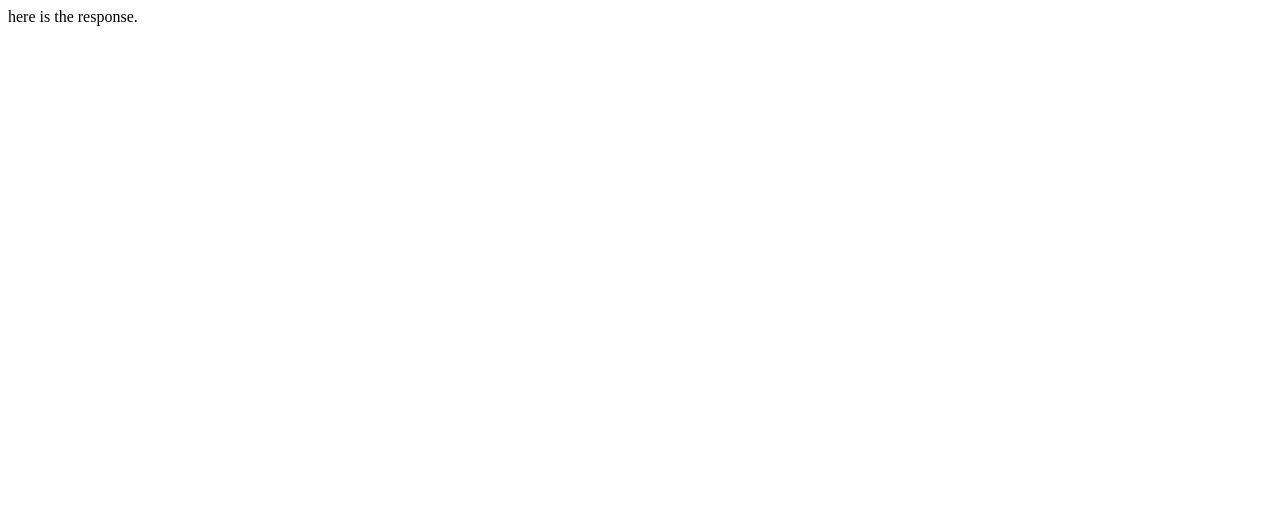
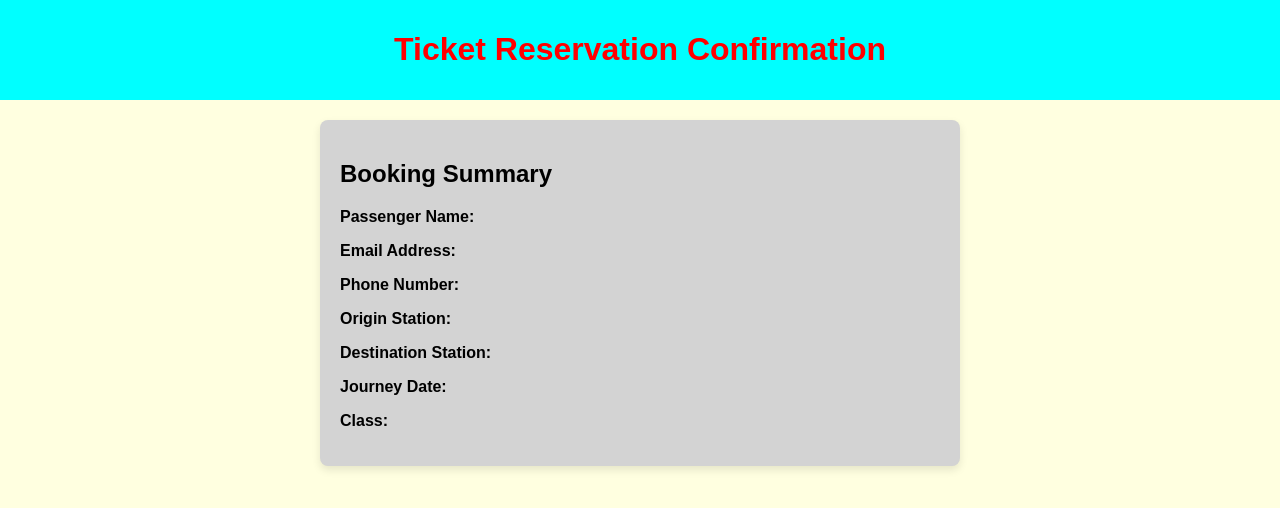
Before and after one commit to satyam-boy/railway, a plain HTML site: page response.html in a window 1280 px wide. Drawn offline with Linux system fonts and the light colour scheme.

Commit message:
Update response.html
m

```diff
--- a/response.html
+++ b/response.html
@@ -3,9 +3,61 @@
 <head>
     <meta charset="UTF-8">
     <meta name="viewport" content="width=device-width, initial-scale=1.0">
-    <title>Document</title>
+    <title>Ticket Reservation Response</title>
+    <style>
+        body {
+            font-family: Arial, sans-serif;
+            margin: 0;
+            padding: 0;
+            background-color: lightyellow;
+        }
+        header {
+            background-color: cyan;
+            color: red;
+            padding: 10px 20px;
+            text-align: center;
+        }
+        .response-container {
+            max-width: 600px;
+            margin: 20px auto;
+            padding: 20px;
+            background: lightgray;
+            box-shadow: 0 4px 8px rgba(0, 0, 0, 0.1);
+            border-radius: 8px;
+        }
+        .response-container p {
+            font-size: 16px;
+        }
+    </style>
 </head>
 <body>
-    here  is the response.
+    <header>
+        <h1>Ticket Reservation Confirmation</h1>
+    </header>
+
+    <div class="response-container">
+        <h2>Booking Summary</h2>
+        <p><strong>Passenger Name:</strong> <span id="passenger-name"></span></p>
+        <p><strong>Email Address:</strong> <span id="email"></span></p>
+        <p><strong>Phone Number:</strong> <span id="phone"></span></p>
+        <p><strong>Origin Station:</strong> <span id="origin"></span></p>
+        <p><strong>Destination Station:</strong> <span id="destination"></span></p>
+        <p><strong>Journey Date:</strong> <span id="journey-date"></span></p>
+        <p><strong>Class:</strong> <span id="class"></span></p>
+    </div>
+
+    <script>
+        // Simulate the form data display (replace with actual data from server in real-world scenarios)
+        const urlParams = new URLSearchParams(window.location.search);
+
+        // Get form data from URL parameters (in a real scenario, this would come from server-side processing)
+        document.getElementById('passenger-name').textContent = urlParams.get('passenger-name');
+        document.getElementById('email').textContent = urlParams.get('email');
+        document.getElementById('phone').textContent = urlParams.get('phone');
+        document.getElementById('origin').textContent = urlParams.get('origin');
+        document.getElementById('destination').textContent = urlParams.get('destination');
+        document.getElementById('journey-date').textContent = urlParams.get('journey-date');
+        document.getElementById('class').textContent = urlParams.get('class');
+    </script>
 </body>
 </html>
```
